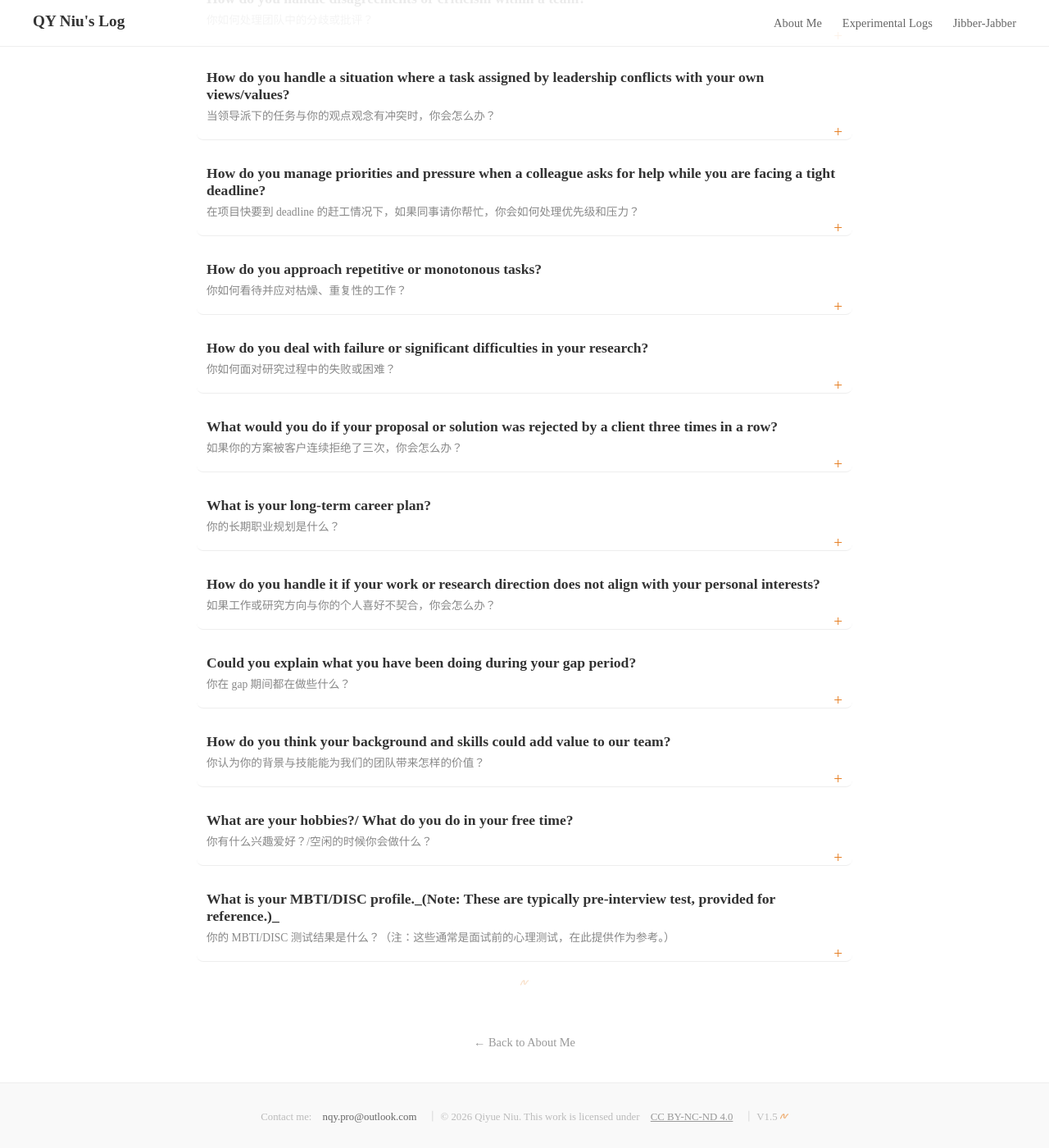
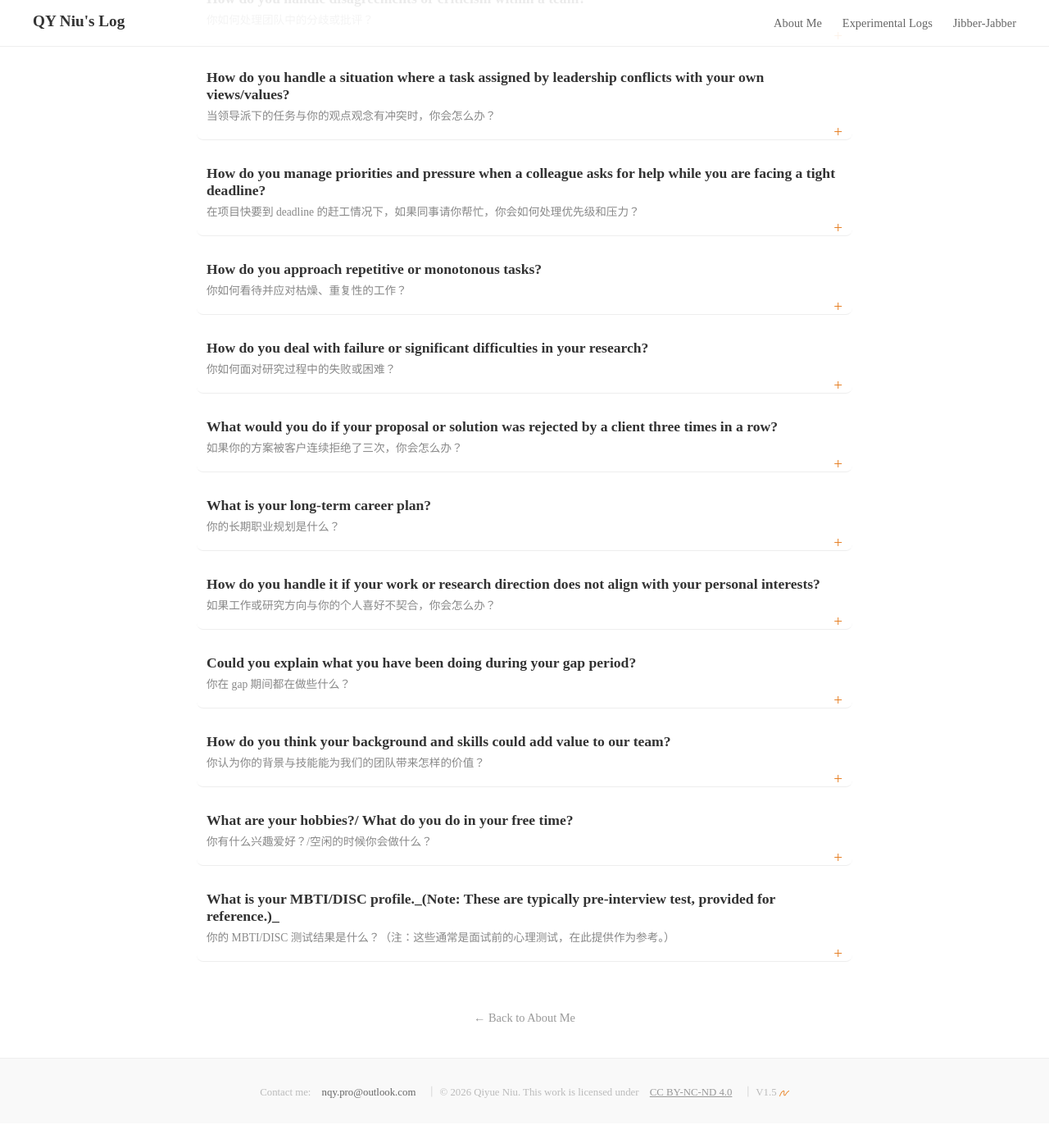
Before and after one commit to nqy-exp/nqy-exp.github.io, a Jekyll site: the page built from about/faq.html, in a window 1280 px wide and 1400 px high, scrolled down 529 px. Shown: the whole window at 82% size. Built offline with Jekyll 4.4.1, drawn with Linux system fonts in a browser that asks for light colours; after the commit the page ends 1899 px from its top, so only the background shows below that.

Commit message:
a little adjust

```diff
--- a/_layouts/ideas-layout.html
+++ b/_layouts/ideas-layout.html
@@ -33,9 +33,6 @@
     {{ content }}
   </div>
 
-<div class="article-sign-off">
- <img src="/images/favicon-180x180.png" alt="" class="icon-sign">
-</div>
 
   <!-- 【新增模块】：轻量级免责声明 (Disclaimer) -->
   <div class="ideas-disclaimer">
--- a/_layouts/projects-layout.html
+++ b/_layouts/projects-layout.html
@@ -42,10 +42,6 @@
         {{ content }}
       </div>
 
-      <div class="article-sign-off">
-       <img src="/images/favicon-180x180.png" alt="" class="icon-sign">
-      </div>
-
       <!-- 4. 【免责声明模块】 - 放在正文下方 -->
       <div class="project-disclaimer">
         <p><strong class="disclaimer-label">Disclaimer:</strong> All experiments documented herein are personal exploratory attempts conducted in a non-professional (home-based) setting. They do not constitute peer-reviewed research or standardized operational protocols. Please exercise caution and professional judgment; do not replicate any procedures based solely on these notes.</p>
--- a/about/faq.html
+++ b/about/faq.html
@@ -345,9 +345,7 @@
 </details>
 <!-- 新问题结束 -->
 
-<div class="article-sign-off">
- <img src="/images/favicon-180x180.png" alt="" class="icon-sign">
-</div>
+
 
 </div> <!-- faq-section 结束 -->
 
--- a/assets/css/style.css
+++ b/assets/css/style.css
@@ -1761,30 +1761,12 @@
     display: inline;     /* 必须是 inline */
 }
 
-.article-sign-off {
-  display: flex;
-  align-items: center;
-  justify-content: center; /* 居中，营造仪式感 */
-  gap: 3px;                /* 微小的间距 */
-  margin: 20px auto 20px auto; /* 给文章留出大量的呼吸空间，让签名显得孤傲 */
-  opacity: 0.4;            /* 保持一种半透明的、若隐若现的感觉 */
-}
 .icon-sign {
-  width: 10px;             /* 极小的尺寸，像一个微小的印章 */
-  height: 10px;
+  width: 12px;             /* 极小的尺寸，像一个微小的印章 */
+  height: 12px;
   object-fit: contain;
+  vertical-align: middle;
   /* 彻底移除所有交互动画的可能性 */
   pointer-events: none;    /* 确保鼠标滑过时完全没有任何反应 */
   user-select: none;       /* 防止用户意外选中它 */
 }
-
-/* 彻底禁用任何可能的悬停效果，保持绝对的静止 */
-.article-sign-off:hover {
-  opacity: 0.4;            /* 强制维持原有的低透明度 */
-  transform: none !important;
-}
-@media (max-width: 768px) {
-  .article-sign-off {
-    margin: 60px auto 40px auto;
-  }
-}
```
